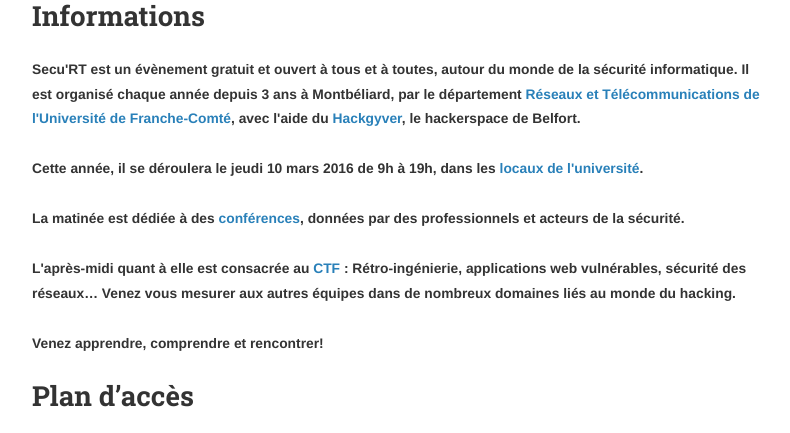
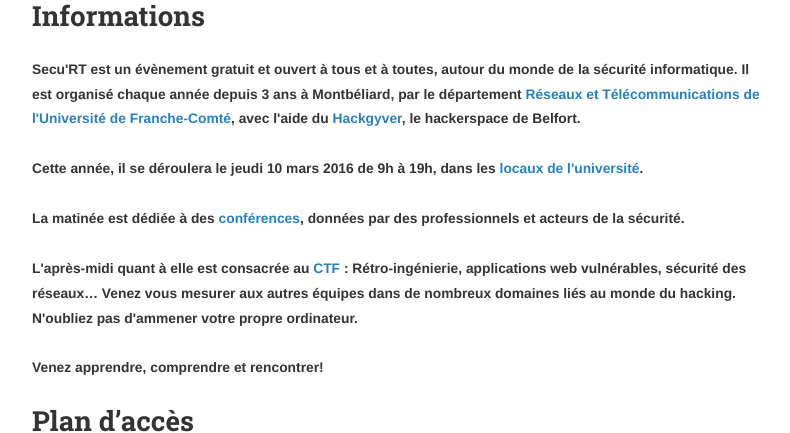
Before and after one commit to SecuRT/securt.github.io, a Jekyll site: the page built from index.html, in a window 1280 px wide and 900 px high, scrolled down 544 px, cut to the strip 0-433 px from the top of the window. Shown: the whole strip, without its empty margins (240-1030 px from the left). Built offline with Jekyll 4.4.1, drawn with Linux system fonts in a browser that asks for light colours; nearby versions of some CDN libraries.

Commit message:
Add the fact that a lpatop is required for the ctf

```diff
--- a/index.html
+++ b/index.html
@@ -37,7 +37,7 @@ layout: default
             L'après-midi quant à elle est consacrée au <a href='./ctf'>CTF</a> :
 			Rétro-ingénierie, applications web vulnérables, sécurité des réseaux…
             Venez vous mesurer aux autres équipes dans de nombreux domaines
-            liés au monde du hacking.
+            liés au monde du hacking. N'oubliez pas d'ammener votre propre ordinateur.
 
             <br/><br/>
 
```
